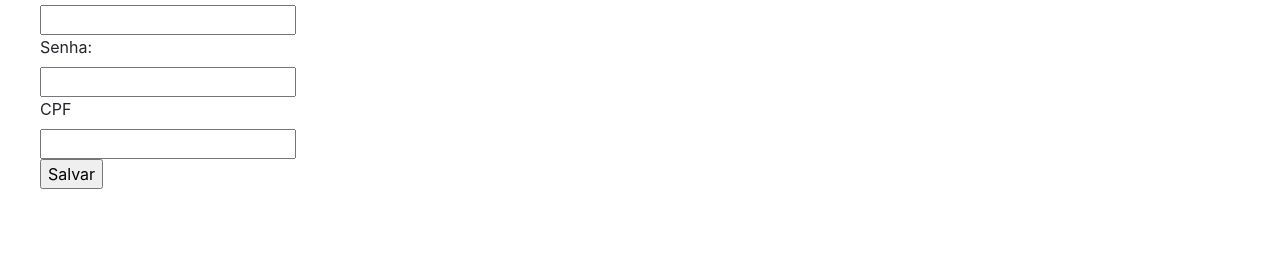
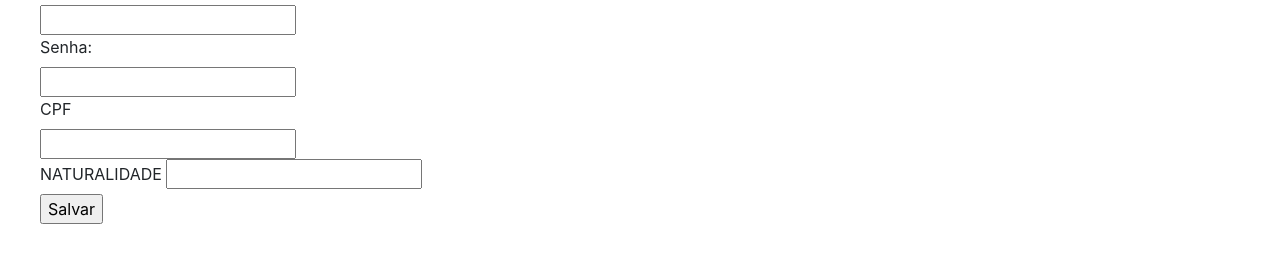
Before and after one commit to roseanersn/AC1-ColetadeDados, a website: page RA_1802249.html in a window 1280 px wide. Shown: the part 396-658 px from the top of the page. Drawn offline with nearby package versions, Linux system fonts and the light colour scheme; files whose address does not match are found by name.

Commit message:
ATUALIZADO

```diff
--- a/RA_1802249.html
+++ b/RA_1802249.html
@@ -80,6 +80,8 @@
         <input type="password" maxlength="10"/><br/>
         <label>CPF</label><br/>
         <input type="text"><br/>
+        <label>NATURALIDADE</label>
+        <input type="text"><BR/>
         <input type="submit" value="Salvar"/>
     </form>
 
```
